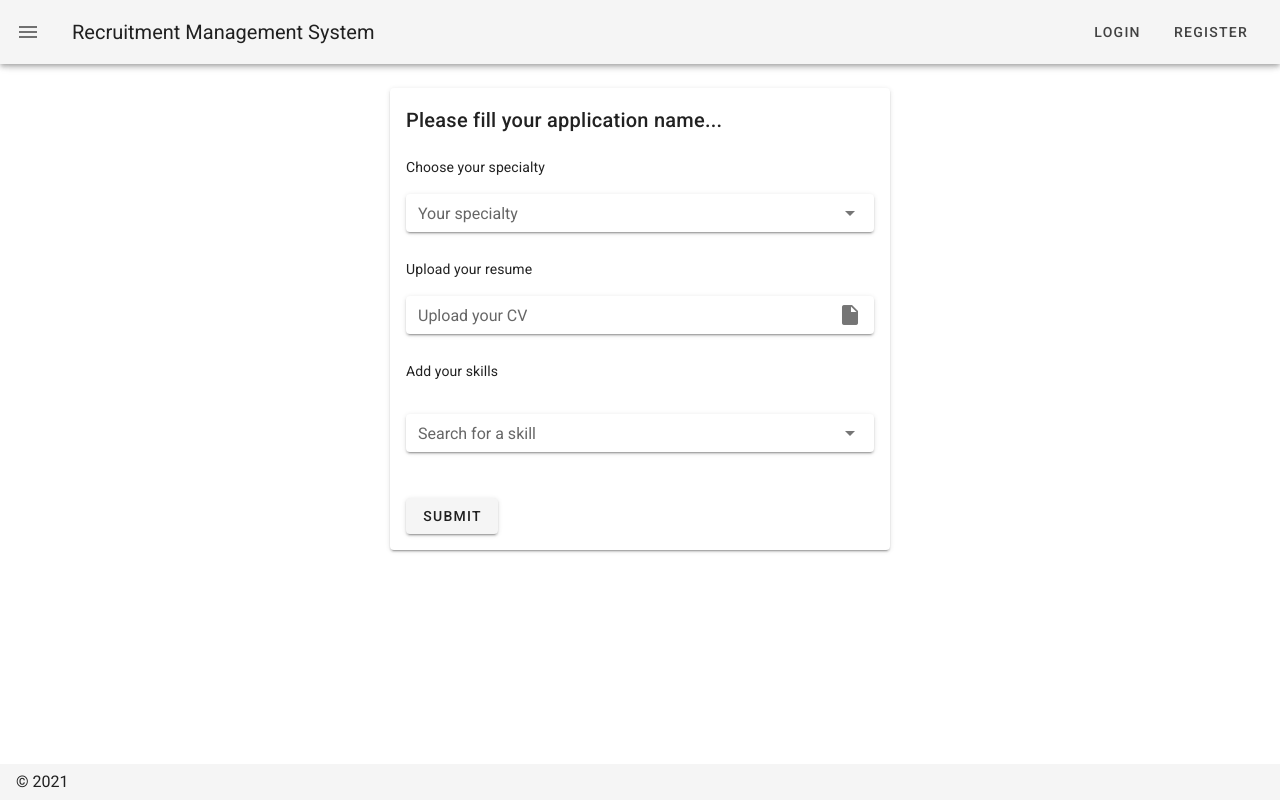
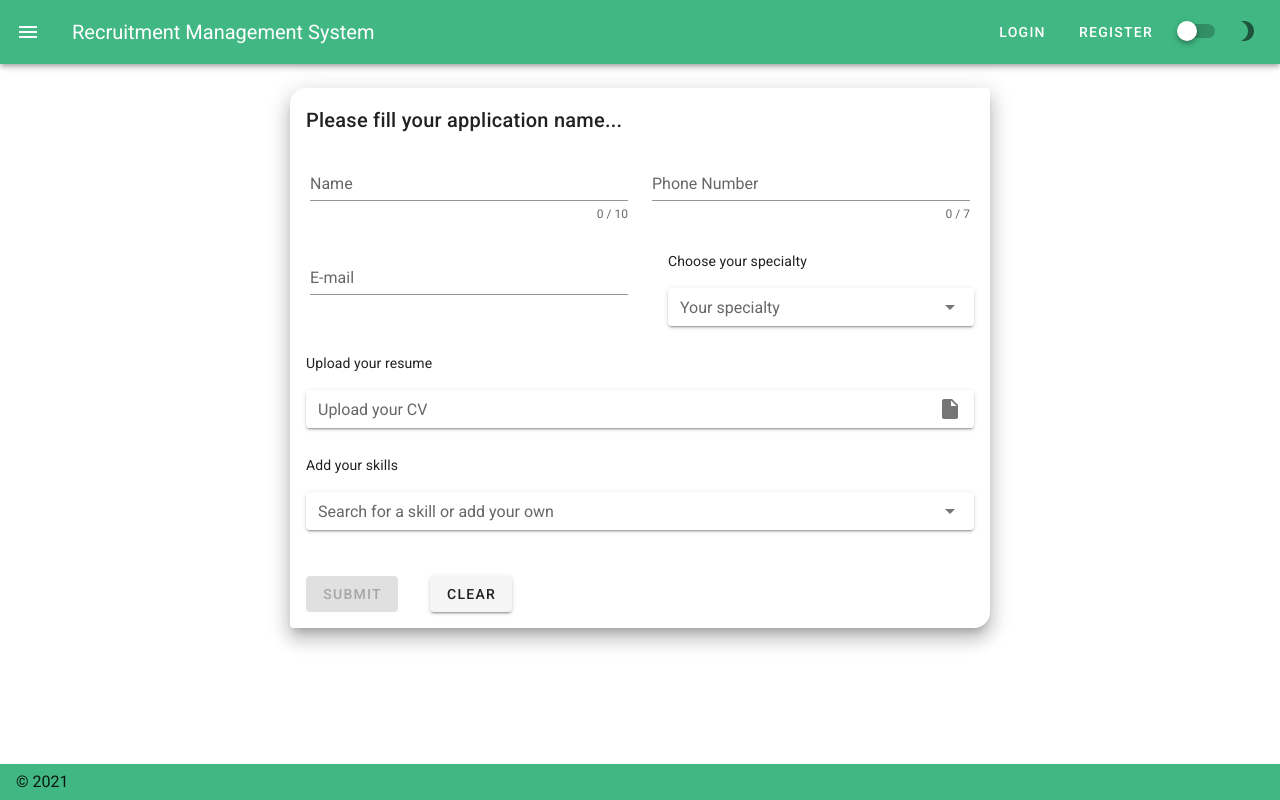
Before and after one commit to Adnan-kreiker/Recruitment-Management-System, a Nuxt app: page / in a window 1280 px wide. Built offline with nearby package versions, Linux system fonts and the light colour scheme.

Commit message:
improved user form

```diff
--- a/layouts/default.vue
+++ b/layouts/default.vue
@@ -6,6 +6,8 @@
       :clipped="clipped"
       fixed
       app
+      color="primary"
+      class="white--text"
     >
       <v-list>
         <v-list-item
@@ -14,9 +16,10 @@
           :to="item.to"
           router
           exact
+          class="white--text"
         >
           <v-list-item-action>
-            <v-icon>{{ item.icon }}</v-icon>
+            <v-icon class="white--text">{{ item.icon }}</v-icon>
           </v-list-item-action>
           <v-list-item-content>
             <v-list-item-title v-text="item.title" />
@@ -24,12 +27,24 @@
         </v-list-item>
       </v-list>
     </v-navigation-drawer>
-    <v-app-bar :clipped-left="clipped" fixed app>
-      <v-app-bar-nav-icon @click.stop="drawer = !drawer" />
-      <v-toolbar-title v-text="title" />
+    <v-app-bar :clipped-left="clipped" fixed app color="primary">
+      <v-app-bar-nav-icon class="white--text" @click.stop="drawer = !drawer" />
+      <v-toolbar-title class="white--text" v-text="title" />
       <v-spacer></v-spacer>
-      <v-btn text to="/login" color="secondary">Login</v-btn>
-      <v-btn text to="/register" color="secondary">Register</v-btn>
+      <v-btn text to="/login" color="white">Login</v-btn>
+      <v-btn text to="/register" color="white">Register</v-btn>
+      <v-switch
+        text
+        color="white"
+        rounded
+        class="pt-5 mx-2 white--text"
+        :append-icon="
+          $vuetify.theme.dark
+            ? 'mdi-white-balance-sunny'
+            : 'mdi-moon-waxing-crescent'
+        "
+        @click="toggleTheme"
+      ></v-switch>
     </v-app-bar>
     <v-main>
       <v-container>
@@ -37,7 +52,7 @@
       </v-container>
     </v-main>
 
-    <v-footer :absolute="!fixed" app>
+    <v-footer :absolute="!fixed" app color="primary">
       <span>&copy; {{ new Date().getFullYear() }}</span>
     </v-footer>
   </v-app>
@@ -57,14 +72,19 @@ export default {
           to: '/'
         },
         {
-          icon: 'mdi-chart-bubble',
-          title: 'Inspire',
-          to: '/inspire'
+          icon: 'mdi-cog',
+          title: 'Dashboard',
+          to: '/admin'
         }
       ],
       miniVariant: false,
       title: 'Recruitment Management System'
     }
+  },
+  methods: {
+    toggleTheme() {
+      this.$vuetify.theme.dark = !this.$vuetify.theme.dark
+    }
   }
 }
 </script>
--- a/nuxt.config.js
+++ b/nuxt.config.js
@@ -49,6 +49,7 @@ export default {
   // Vuetify module configuration: https://go.nuxtjs.dev/config-vuetify
   vuetify: {
     customVariables: ['~/assets/variables.scss'],
+    treeShake: true,
     theme: {
       dark: false,
       icons: {
@@ -56,13 +57,16 @@ export default {
       },
       themes: {
         dark: {
-          primary: colors.blue.darken2,
+          primary: '#212121',
           accent: colors.grey.darken3,
-          secondary: colors.amber.darken3,
+          secondary: colors.white,
           info: colors.teal.lighten1,
           warning: colors.amber.base,
           error: colors.deepOrange.accent4,
           success: colors.green.accent3
+        },
+        light: {
+          primary: '#41B883'
         }
       }
     }
--- a/pages/Admin.vue
+++ b/pages/Admin.vue
@@ -1,34 +1,19 @@
 <template>
   <v-data-table
     :headers="headers"
-    :items="desserts"
-    sort-by="calories"
+    :items="applicants"
+    sort-by="id"
     class="elevation-1"
   >
     <template #top>
-      <v-toolbar
-        flat
-      >
-        <v-toolbar-title>My CRUD</v-toolbar-title>
-        <v-divider
-          class="mx-4"
-          inset
-          vertical
-        ></v-divider>
+      <v-toolbar flat>
+        <v-toolbar-title>Applicants</v-toolbar-title>
+        <v-divider class="mx-4" inset vertical></v-divider>
         <v-spacer></v-spacer>
-        <v-dialog
-          v-model="dialog"
-          max-width="500px"
-        >
+        <v-dialog v-model="dialog" max-width="500px">
           <template #[`activator`]="{ on, attrs }">
-            <v-btn
-              color="primary"
-              dark
-              class="mb-2"
-              v-bind="attrs"
-              v-on="on"
-            >
-              New Item
+            <v-btn color="primary" dark class="mb-2" v-bind="attrs" v-on="on">
+              New Applicant
             </v-btn>
           </template>
           <v-card>
@@ -39,55 +24,37 @@
             <v-card-text>
               <v-container>
                 <v-row>
-                  <v-col
-                    cols="12"
-                    sm="6"
-                    md="4"
-                  >
+                  <v-col cols="12" sm="6" md="4">
                     <v-text-field
-                      v-model="editedItem.name"
-                      label="Dessert name"
+                      v-model="editedItem.id"
+                      label="Id"
                     ></v-text-field>
                   </v-col>
-                  <v-col
-                    cols="12"
-                    sm="6"
-                    md="4"
-                  >
+                  <v-col cols="12" sm="6" md="4">
                     <v-text-field
-                      v-model="editedItem.calories"
-                      label="Calories"
+                      v-model="editedItem.email"
+                      label="Email"
                     ></v-text-field>
                   </v-col>
-                  <v-col
-                    cols="12"
-                    sm="6"
-                    md="4"
-                  >
+                  <v-col cols="12" sm="6" md="4">
                     <v-text-field
-                      v-model="editedItem.fat"
-                      label="Fat (g)"
+                      v-model="editedItem.address.city"
+                      label="City"
                     ></v-text-field>
                   </v-col>
-                  <v-col
-                    cols="12"
-                    sm="6"
-                    md="4"
-                  >
+                  <v-col cols="12" sm="6" md="4">
                     <v-text-field
-                      v-model="editedItem.carbs"
-                      label="Carbs (g)"
+                      v-model="editedItem.phone"
+                      label="Phone"
                     ></v-text-field>
                   </v-col>
-                  <v-col
-                    cols="12"
-                    sm="6"
-                    md="4"
-                  >
-                    <v-text-field
-                      v-model="editedItem.protein"
-                      label="Protein (g)"
-                    ></v-text-field>
+                  <v-col cols="12" sm="6" md="6">
+                    <v-select
+                      v-model="editedItem.status"
+                      :items="applicationStatus"
+                      label="Select the status of the application"
+                      solo
+                    ></v-select>
                   </v-col>
                 </v-row>
               </v-container>
@@ -95,30 +62,24 @@
 
             <v-card-actions>
               <v-spacer></v-spacer>
-              <v-btn
-                color="blue darken-1"
-                text
-                @click="close"
-              >
-                Cancel
-              </v-btn>
-              <v-btn
-                color="blue darken-1"
-                text
-                @click="save"
-              >
-                Save
-              </v-btn>
+              <v-btn color="blue darken-1" text @click="close"> Cancel </v-btn>
+              <v-btn color="blue darken-1" text @click="save"> Save </v-btn>
             </v-card-actions>
           </v-card>
         </v-dialog>
         <v-dialog v-model="dialogDelete" max-width="500px">
           <v-card>
-            <v-card-title class="text-h5">Are you sure you want to delete this item?</v-card-title>
+            <v-card-title class="text-h5"
+              >Are you sure you want to delete this application?</v-card-title
+            >
             <v-card-actions>
               <v-spacer></v-spacer>
-              <v-btn color="blue darken-1" text @click="closeDelete">Cancel</v-btn>
-              <v-btn color="blue darken-1" text @click="deleteItemConfirm">OK</v-btn>
+              <v-btn color="blue darken-1" text @click="closeDelete"
+                >Cancel</v-btn
+              >
+              <v-btn color="blue darken-1" text @click="deleteItemConfirm"
+                >OK</v-btn
+              >
               <v-spacer></v-spacer>
             </v-card-actions>
           </v-card>
@@ -126,27 +87,11 @@
       </v-toolbar>
     </template>
     <template #[`item.actions`]="{ item }">
-      <v-icon
-        small
-        class="mr-2"
-        @click="editItem(item)"
-      >
-        mdi-pencil
-      </v-icon>
-      <v-icon
-        small
-        @click="deleteItem(item)"
-      >
-        mdi-delete
-      </v-icon>
+      <v-icon small class="mr-2" @click="editItem(item)"> mdi-pencil </v-icon
+      ><v-icon small @click="deleteItem(item)"> mdi-delete </v-icon>
     </template>
     <template #no-data>
-      <v-btn
-        color="primary"
-        @click="initialize"
-      >
-        Reset
-      </v-btn>
+      <v-btn color="primary" @click="$fetch"> Reset </v-btn>
     </template>
   </v-data-table>
 </template>
@@ -156,150 +101,88 @@
   data: () => ({
     dialog: false,
     dialogDelete: false,
+    applicationStatus: ['Created', 'Completed', 'Accepted', 'Rejected'],
     headers: [
       {
-          text: 'Dessert (100g serving)',
+        text: 'Id',
         align: 'start',
-          sortable: false,
-          value: 'name',
+        sortable: true,
+        value: 'id'
       },
-        { text: 'Calories', value: 'calories' },
-        { text: 'Fat (g)', value: 'fat' },
-        { text: 'Carbs (g)', value: 'carbs' },
-        { text: 'Protein (g)', value: 'protein' },
-        { text: 'Actions', value: 'actions', sortable: false },
+      { text: 'Name', value: 'name' },
+      { text: 'Email', value: 'email' },
+      { text: 'City', value: 'address.city' },
+      { text: 'Phone', value: 'phone' },
+      { text: 'Status', value: 'status' },
+      { text: 'Actions', value: 'actions', sortable: false }
     ],
-      desserts: [],
+    applicants: [],
     editedIndex: -1,
     editedItem: {
+      id: '',
       name: '',
-        calories: 0,
-        fat: 0,
-        carbs: 0,
-        protein: 0,
+      email: '',
+      address: {
+        city: ''
+      },
+      phone: '',
+      status: ''
     },
     defaultItem: {
+      id: '',
       name: '',
-        calories: 0,
-        fat: 0,
-        carbs: 0,
-        protein: 0,
+      email: '',
+      address: {
+        city: ''
       },
+      phone: '',
+      status: ''
+    }
   }),
 
-    computed: {
-      formTitle () {
-        return this.editedIndex === -1 ? 'New Item' : 'Edit Item'
-      },
+  async fetch() {
+    this.applicants = await fetch('https://fakejsonapi.com/users').then((res) =>
+      res.json()
+    )
+    for (let i = 0; i < this.applicants.length; i++) {
+      this.applicants[i].status = 'Created'
+    }
+    console.log(this.applicants)
   },
 
+  computed: {
+    formTitle() {
+      return this.editedIndex === -1 ? 'New Item' : 'Edit Item'
+    }
+  },
   watch: {
-      dialog (val) {
+    dialog(val) {
       val || this.close()
     },
-      dialogDelete (val) {
+    dialogDelete(val) {
       val || this.closeDelete()
-      },
-    },
-
-    created () {
-      this.initialize()
+    }
   },
 
   methods: {
-      initialize () {
-        this.desserts = [
-          {
-            name: 'Frozen Yogurt',
-            calories: 159,
-            fat: 6.0,
-            carbs: 24,
-            protein: 4.0,
-          },
-          {
-            name: 'Ice cream sandwich',
-            calories: 237,
-            fat: 9.0,
-            carbs: 37,
-            protein: 4.3,
-          },
-          {
-            name: 'Eclair',
-            calories: 262,
-            fat: 16.0,
-            carbs: 23,
-            protein: 6.0,
-          },
-          {
-            name: 'Cupcake',
-            calories: 305,
-            fat: 3.7,
-            carbs: 67,
-            protein: 4.3,
-          },
-          {
-            name: 'Gingerbread',
-            calories: 356,
-            fat: 16.0,
-            carbs: 49,
-            protein: 3.9,
-          },
-          {
-            name: 'Jelly bean',
-            calories: 375,
-            fat: 0.0,
-            carbs: 94,
-            protein: 0.0,
-          },
-          {
-            name: 'Lollipop',
-            calories: 392,
-            fat: 0.2,
-            carbs: 98,
-            protein: 0,
-          },
-          {
-            name: 'Honeycomb',
-            calories: 408,
-            fat: 3.2,
-            carbs: 87,
-            protein: 6.5,
-          },
-          {
-            name: 'Donut',
-            calories: 452,
-            fat: 25.0,
-            carbs: 51,
-            protein: 4.9,
-          },
-          {
-            name: 'KitKat',
-            calories: 518,
-            fat: 26.0,
-            carbs: 65,
-            protein: 7,
-          },
-        ]
-      },
-
-      editItem (item) {
-        this.editedIndex = this.desserts.indexOf(item)
+    editItem(item) {
+      this.editedIndex = this.applicants.indexOf(item)
       this.editedItem = Object.assign({}, item)
       this.dialog = true
     },
 
-      deleteItem (item) {
-        this.editedIndex = this.desserts.indexOf(item)
+    deleteItem(item) {
+      this.editedIndex = this.applicants.indexOf(item)
       this.editedItem = Object.assign({}, item)
       this.dialogDelete = true
     },
 
-      deleteItemConfirm () {
-        this.desserts.splice(this.editedIndex, 1)
+    deleteItemConfirm() {
+      this.applicants.splice(this.editedIndex, 1)
       this.closeDelete()
     },
 
-      close () {
+    close() {
       this.dialog = false
       this.$nextTick(() => {
         this.editedItem = Object.assign({}, this.defaultItem)
@@ -307,7 +190,7 @@
       })
     },
 
-      closeDelete () {
+    closeDelete() {
       this.dialogDelete = false
       this.$nextTick(() => {
         this.editedItem = Object.assign({}, this.defaultItem)
@@ -315,14 +198,14 @@
       })
     },
 
-      save () {
+    save() {
       if (this.editedIndex > -1) {
-          Object.assign(this.desserts[this.editedIndex], this.editedItem)
+        Object.assign(this.applicants[this.editedIndex], this.editedItem)
       } else {
-          this.desserts.push(this.editedItem)
+        this.applicants.push(this.editedItem)
       }
       this.close()
-      },
-    },
+    }
+  }
 }
 </script>
--- a/pages/Login.vue
+++ b/pages/Login.vue
@@ -14,6 +14,7 @@
               :error-messages="errors"
               label="Name"
               required
+              color="secondary"
               prepend-icon="mdi-account"
             ></v-text-field>
           </validation-provider>
@@ -27,6 +28,7 @@
               :error-messages="errors"
               label="E-mail"
               required
+              color="secondary"
               prepend-icon="mdi-email"
             ></v-text-field>
           </validation-provider>
@@ -40,6 +42,7 @@
               label="Password "
               type="password"
               prepend-icon="mdi-lock"
+              color="secondary"
             >
             </v-text-field>
           </validation-provider>
--- a/pages/Register.vue
+++ b/pages/Register.vue
@@ -15,6 +15,7 @@
               label="Name"
               prepend-icon="mdi-account"
               required
+              color="secondary"
             ></v-text-field>
           </validation-provider>
           <validation-provider
@@ -32,6 +33,7 @@
               label="Phone Number"
               required
               prepend-icon="mdi-phone"
+              color="secondary"
             ></v-text-field>
           </validation-provider>
           <validation-provider
@@ -44,6 +46,7 @@
               :error-messages="errors"
               label="E-mail"
               required
+              color="secondary"
               prepend-icon="mdi-email"
             ></v-text-field>
           </validation-provider>
@@ -56,6 +59,7 @@
               :error-messages="errors"
               label="Password "
               type="password"
+              color="secondary"
               prepend-icon="mdi-key"
             >
             </v-text-field>
@@ -71,6 +75,7 @@
               label="Confirmation"
               required
               type="password"
+              color="secondary"
               prepend-icon="mdi-lock"
             >
             </v-text-field>
@@ -86,6 +91,7 @@
               value="1"
               label="Agree to our TOS"
               type="checkbox"
+              color="secondary"
               required
             ></v-checkbox>
           </validation-provider>
--- a/pages/index.vue
+++ b/pages/index.vue
@@ -1,11 +1,92 @@
 <template>
   <v-container>
-    <v-card max-width="500" class="mx-auto">
+    <v-card max-width="700" elevation="12" shaped class="mx-auto">
       <v-card-title class="">
         Please fill your application name...</v-card-title
       >
+      <validation-observer ref="observer" v-slot="{ invalid }">
+        <form @submit.prevent="submit">
           <v-row>
-        <v-col cols="12" class="py-0">
+            <v-col cols="12" sm="6" class="pl-8">
+              <validation-provider
+                v-slot="{ errors }"
+                name="Name"
+                rules="required|max:10"
+              >
+                <v-text-field
+                  v-model="name"
+                  :counter="10"
+                  :error-messages="errors"
+                  label="Name"
+                  required
+                  color="secondary"
+                ></v-text-field>
+              </validation-provider>
+            </v-col>
+            <v-col cols="12" sm="6" class="pr-8">
+              <validation-provider
+                v-slot="{ errors }"
+                name="phoneNumber"
+                :rules="{
+                  required: true,
+                  min: 7
+                }"
+              >
+                <v-text-field
+                  v-model="phoneNumber"
+                  :counter="7"
+                  :error-messages="errors"
+                  label="Phone Number"
+                  required
+                  color="secondary"
+                ></v-text-field>
+              </validation-provider>
+            </v-col>
+            <v-col class="pl-8" cols="12" sm="6">
+              <validation-provider
+                v-slot="{ errors }"
+                name="email"
+                rules="required|email"
+              >
+                <v-text-field
+                  v-model="email"
+                  :error-messages="errors"
+                  label="E-mail"
+                  required
+                  color="secondary"
+                ></v-text-field>
+              </validation-provider>
+            </v-col>
+            <!-- <v-col cols="12" sm="6">
+          <v-text-field
+            v-model="firstName"
+            color="purple darken-2"
+            label="Name"
+            required
+            class="px-4"
+          ></v-text-field>
+        </v-col>
+        <v-col cols="12" sm="6">
+          <v-text-field
+            v-model="email"
+            color="purple darken-2"
+            label="Email"
+            required
+            type="email"
+            class="px-4"
+          ></v-text-field>
+        </v-col>
+        <v-col cols="12" sm="6">
+          <v-text-field
+            v-model="number"
+            color="blue darken-2"
+            label="Phone number"
+            required
+            type="number"
+            class="px-4"
+          ></v-text-field>
+        </v-col> -->
+            <v-col cols="12" sm="6" class="py-0">
               <v-card-text>Choose your specialty</v-card-text>
               <v-select
                 class="px-4"
@@ -27,7 +108,7 @@
               ></v-file-input>
             </v-col>
             <v-col cols="12" class="py-0">
-          <v-card-text class="pt-0">Add your skills</v-card-text>
+              <v-card-text class="py-0">Add your skills</v-card-text>
               <v-combobox
                 v-model="model"
                 :filter="filter"
@@ -35,44 +116,39 @@
                 :items="items"
                 :search-input.sync="search"
                 hide-selected
-            label="Search for a skill"
+                label="Search for a skill or add your own"
                 multiple
                 small-chips
                 solo
                 dense
                 class="pa-4"
               >
-      <template v-slot:no-data>
+                <template #no-data>
                   <v-list-item>
                     <span class="subheading">Create</span>
-          <v-chip
-            label
-            small
-          >
+                    <v-chip label small>
                       {{ search }}
                     </v-chip>
                   </v-list-item>
                 </template>
-      <template v-slot:selection="{ attrs, item, parent, selected }">
+                <template #selection="{ attrs, item, parent, selected }">
                   <v-chip
                     v-if="item === Object(item)"
                     v-bind="attrs"
                     :input-value="selected"
                     label
                     small
+                    class="ma-1"
                   >
                     <span class="pr-2">
                       {{ item.text }}
                     </span>
-          <v-icon
-            small
-            @click="parent.selectItem(item)"
-          >
+                    <v-icon small @click="parent.selectItem(item)">
                       $delete
                     </v-icon>
                   </v-chip>
                 </template>
-      <template v-slot:item="{ index, item }">
+                <template #item="{ index, item }">
                   <v-text-field
                     v-if="editing === item"
                     v-model="editing.text"
@@ -83,13 +159,7 @@
                     solo
                     @keyup.enter="edit(index, item)"
                   ></v-text-field>
-        <v-chip
-          v-else
-          :color="`${item.color} lighten-3`"
-          dark
-          label
-          small
-        >
+                  <v-chip v-else dark label small>
                     {{ item.text }}
                   </v-chip>
                   <v-spacer></v-spacer>
@@ -97,55 +167,105 @@
               </v-combobox>
             </v-col>
           </v-row>
-      <v-btn class="ma-4">Submit</v-btn>
+          <v-btn class="ma-4" type="submit" :disabled="invalid"> submit </v-btn>
+          <v-btn class="ma-4" @click="clear"> clear </v-btn>
+        </form>
+      </validation-observer>
     </v-card>
   </v-container>
 </template>
 <script>
+import { required, digits, email, max, min } from 'vee-validate/dist/rules'
+import {
+  extend,
+  ValidationObserver,
+  ValidationProvider,
+  setInteractionMode
+} from 'vee-validate'
+
+setInteractionMode('eager')
+
+extend('digits', {
+  ...digits,
+  message: '{_field_} needs to be {length} digits. ({_value_})'
+})
+
+extend('required', {
+  ...required,
+  message: '{_field_} can not be empty'
+})
+
+extend('max', {
+  ...max,
+  message: '{_field_} may not be greater than {length} characters'
+})
+
+extend('min', {
+  ...min,
+  message: '{_field_} must be at least {length} characters'
+})
+
+extend('password', {
+  params: ['target'],
+  validate(value, { target }) {
+    return value === target
+  },
+  message: 'Password confirmation does not match'
+})
+
+extend('email', {
+  ...email,
+  message: 'Email must be valid'
+})
 export default {
+  components: {
+    ValidationProvider,
+    ValidationObserver
+  },
   data: () => ({
     majors: ['Full-stack', 'Front-end', 'Back-end', 'Designer'],
     activator: null,
     attach: null,
+    name: '',
+    email: '',
+    phoneNumber: '',
     // colors: ['silver'],
     editing: null,
     editingIndex: -1,
     items: [
       { header: 'Select an option or create one' },
       {
-          text: 'Vue.js',
+        text: 'Vue.js'
       },
       {
-          text: 'HTML',
+        text: 'HTML'
       },
       {
-          text: 'CSS',
+        text: 'CSS'
       },
       {
-          text: 'JavaScript',
+        text: 'JavaScript'
       },
       {
-          text: 'Nuxt.js',
-        },
+        text: 'Nuxt.js'
+      }
     ],
     nonce: 1,
     menu: false,
-      model: [
-
-      ],
+    model: [],
     x: 0,
     search: null,
-      y: 0,
+    y: 0
   }),
 
   watch: {
-      model (val, prev) {
+    model(val, prev) {
       if (val.length === prev.length) return
 
-        this.model = val.map(v => {
+      this.model = val.map((v) => {
         if (typeof v === 'string') {
           v = {
-              text: v,
+            text: v
             // color: this.colors[this.nonce - 1],
           }
 
@@ -156,22 +276,33 @@ export default {
 
         return v
       })
-      },
+    }
   },
 
   methods: {
-      filter (item, queryText, itemText) {
+    filter(item, queryText, itemText) {
       if (item.header) return false
 
-        const hasValue = val => val != null ? val : ''
+      const hasValue = (val) => (val != null ? val : '')
 
       const text = hasValue(itemText)
       const query = hasValue(queryText)
 
-        return text.toString()
-          .toLowerCase()
-          .includes(query.toString().toLowerCase()) > -1
+      return (
+        text.toString().toLowerCase().includes(query.toString().toLowerCase()) >
+        -1
+      )
     },
+    submit() {
+      this.$refs.observer.validate()
     },
+    clear() {
+      this.name = ''
+      this.phoneNumber = ''
+      this.email = ''
+      this.checkbox = null
+      this.$refs.observer.reset()
+    }
+  }
 }
 </script>
```
Also changed, not shown: .eslintrc.js. Lines whose indentation alone changed are shown as unchanged.
